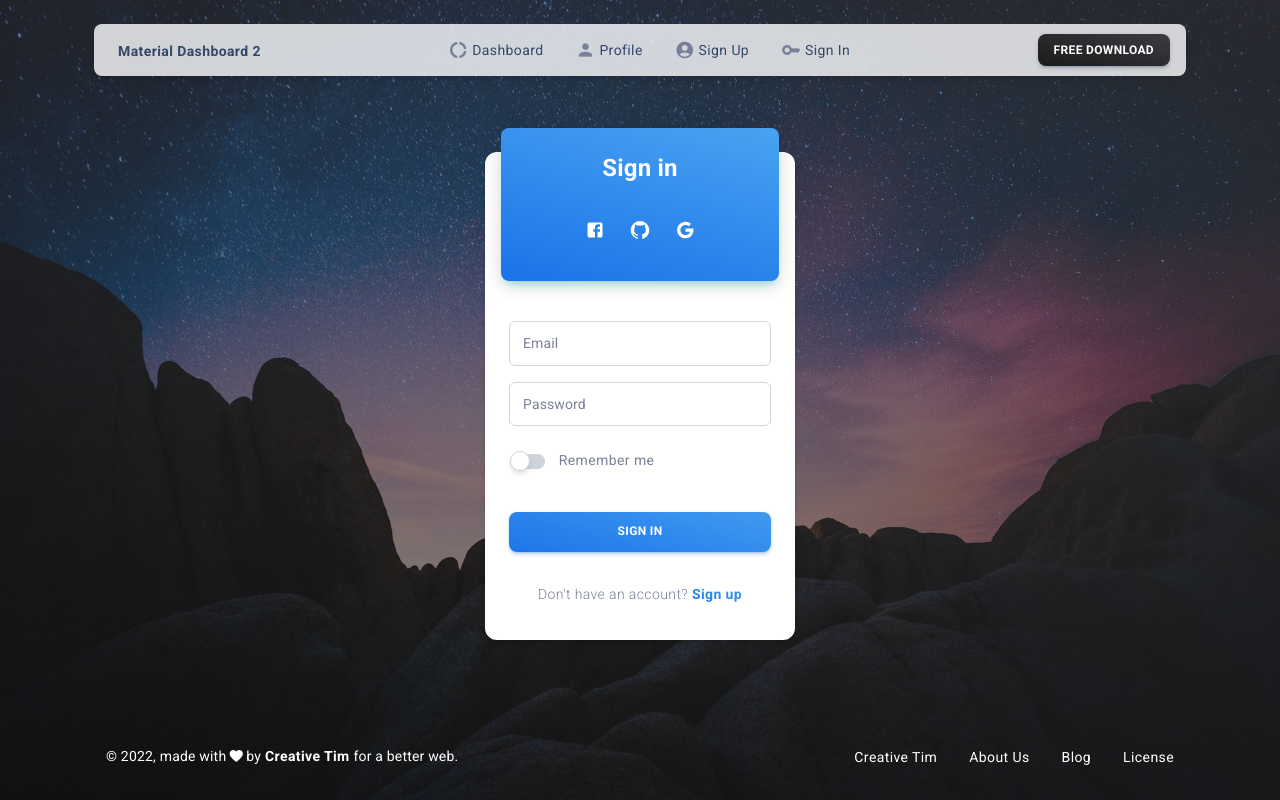
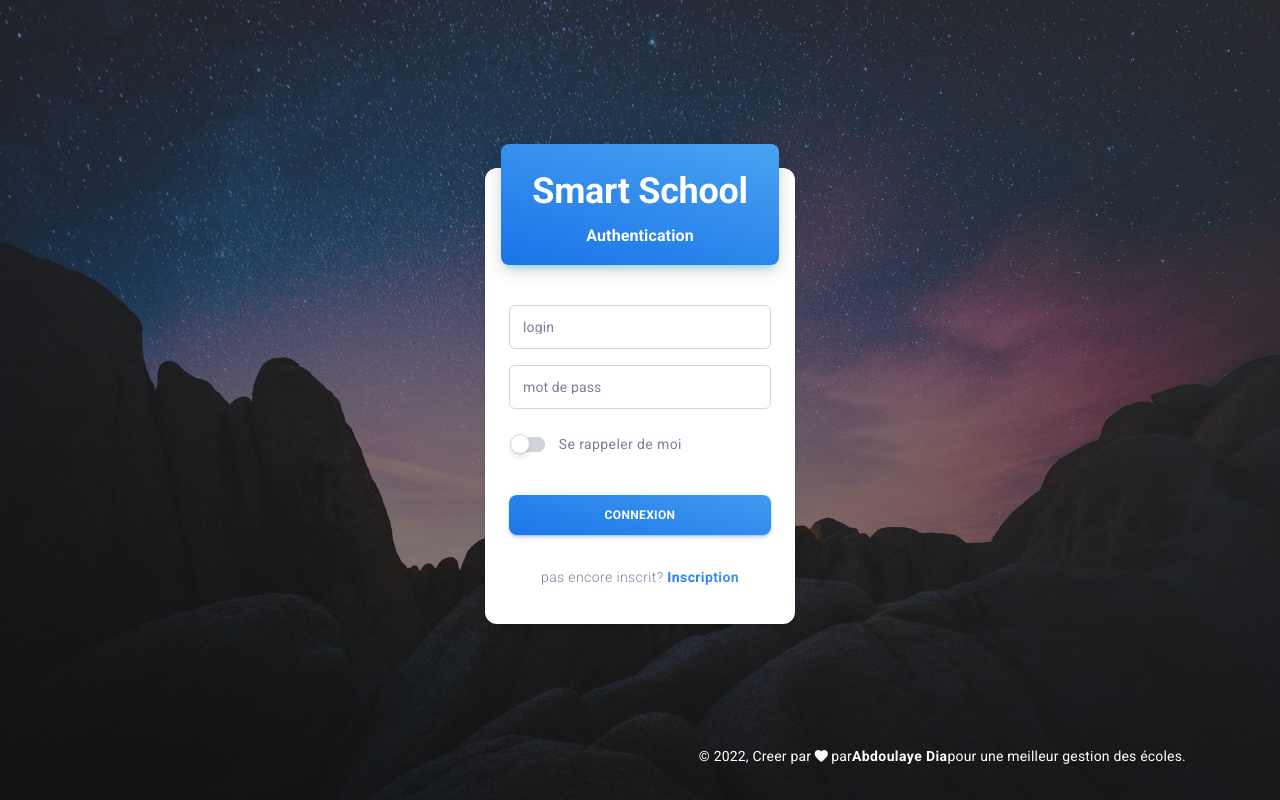
Before and after one commit to DiaAbdoulaye93/SmartScholl_Front, a React (Create React App) app: page /authentication/sign-in in a window 1280 px wide. Built offline with nearby package versions, Linux system fonts and the light colour scheme.

Commit message:
set default interface on loggin

```diff
--- a/src/App.js
+++ b/src/App.js
@@ -167,7 +167,7 @@ export default function App() {
         {layout === "vr" && <Configurator />}
         <Routes>
           {getRoutes(routes)}
-          <Route path="*" element={<Navigate to="/dashboard" />} />
+          <Route path="*" element={<Navigate to="/authentication/sign-in" />} />
         </Routes>
       </ThemeProvider>
     </CacheProvider>
@@ -191,7 +191,7 @@ export default function App() {
       {layout === "vr" && <Configurator />}
       <Routes>
         {getRoutes(routes)}
-        <Route path="*" element={<Navigate to="/dashboard" />} />
+        <Route path="*" element={<Navigate to="/authentication/sign-in" />} />
       </Routes>
     </ThemeProvider>
   );
--- a/src/layouts/authentication/components/BasicLayout/index.js
+++ b/src/layouts/authentication/components/BasicLayout/index.js
@@ -23,7 +23,7 @@ import Grid from "@mui/material/Grid";
 import MDBox from "components/MDBox";
 
 // Material Dashboard 2 React example components
-import DefaultNavbar from "examples/Navbars/DefaultNavbar";
+
 import PageLayout from "examples/LayoutContainers/PageLayout";
 
 // Authentication pages components
@@ -32,14 +32,6 @@ import Footer from "layouts/authentication/components/Footer";
 function BasicLayout({ image, children }) {
   return (
     <PageLayout>
-      <DefaultNavbar
-        action={{
-          type: "external",
-          route: "https://creative-tim.com/product/material-dashboard-react",
-          label: "free download",
-          color: "dark",
-        }}
-      />
       <MDBox
         position="absolute"
         width="100%"
--- a/src/layouts/authentication/components/CoverLayout/index.js
+++ b/src/layouts/authentication/components/CoverLayout/index.js
@@ -37,7 +37,7 @@ function CoverLayout({ coverHeight, image, children }) {
         action={{
           type: "external",
           route: "https://creative-tim.com/product/material-dashboard-react",
-          label: "free download",
+          label: "free",
         }}
         transparent
         light
--- a/src/layouts/authentication/components/Footer/index.js
+++ b/src/layouts/authentication/components/Footer/index.js
@@ -41,6 +41,20 @@ function Footer({ light }) {
           justifyContent="space-between"
           alignItems="center"
           px={1.5}
+          sx={({ breakpoints }) => ({
+            display: "flex",
+            flexWrap: "wrap",
+            alignItems: "right",
+            justifyContent: "right",
+            listStyle: "none",
+            mt: 3,
+            mb: 0,
+            p: 0,
+
+            [breakpoints.up("lg")]: {
+              mt: 0,
+            },
+          })}
         >
           <MDBox
             display="flex"
@@ -50,81 +64,19 @@ function Footer({ light }) {
             color={light ? "white" : "text"}
             fontSize={size.sm}
           >
-            &copy; {new Date().getFullYear()}, made with
+            &copy; {new Date().getFullYear()}, Creer par
             <MDBox fontSize={size.md} color={light ? "white" : "dark"} mb={-0.5} mx={0.25}>
               <Icon color="inherit" fontSize="inherit">
                 favorite
               </Icon>
             </MDBox>
-            by
+            par
             <Link href="https://www.creative-tim.com/" target="_blank">
               <MDTypography variant="button" fontWeight="medium" color={light ? "white" : "dark"}>
-                &nbsp;Creative Tim&nbsp;
+                Abdoulaye Dia
               </MDTypography>
             </Link>
-            for a better web.
-          </MDBox>
-          <MDBox
-            component="ul"
-            sx={({ breakpoints }) => ({
-              display: "flex",
-              flexWrap: "wrap",
-              alignItems: "center",
-              justifyContent: "center",
-              listStyle: "none",
-              mt: 3,
-              mb: 0,
-              p: 0,
-
-              [breakpoints.up("lg")]: {
-                mt: 0,
-              },
-            })}
-          >
-            <MDBox component="li" pr={2} lineHeight={1}>
-              <Link href="https://www.creative-tim.com/" target="_blank">
-                <MDTypography
-                  variant="button"
-                  fontWeight="regular"
-                  color={light ? "white" : "dark"}
-                >
-                  Creative Tim
-                </MDTypography>
-              </Link>
-            </MDBox>
-            <MDBox component="li" px={2} lineHeight={1}>
-              <Link href="https://www.creative-tim.com/presentation" target="_blank">
-                <MDTypography
-                  variant="button"
-                  fontWeight="regular"
-                  color={light ? "white" : "dark"}
-                >
-                  About Us
-                </MDTypography>
-              </Link>
-            </MDBox>
-            <MDBox component="li" px={2} lineHeight={1}>
-              <Link href="https://www.creative-tim.com/blog" target="_blank">
-                <MDTypography
-                  variant="button"
-                  fontWeight="regular"
-                  color={light ? "white" : "dark"}
-                >
-                  Blog
-                </MDTypography>
-              </Link>
-            </MDBox>
-            <MDBox component="li" pl={2} lineHeight={1}>
-              <Link href="https://www.creative-tim.com/license" target="_blank">
-                <MDTypography
-                  variant="button"
-                  fontWeight="regular"
-                  color={light ? "white" : "dark"}
-                >
-                  License
-                </MDTypography>
-              </Link>
-            </MDBox>
+            pour une meilleur gestion des écoles.
           </MDBox>
         </MDBox>
       </Container>
--- a/src/layouts/authentication/sign-in/index.js
+++ b/src/layouts/authentication/sign-in/index.js
@@ -21,13 +21,6 @@ import { Link } from "react-router-dom";
 // @mui material components
 import Card from "@mui/material/Card";
 import Switch from "@mui/material/Switch";
-import Grid from "@mui/material/Grid";
-import MuiLink from "@mui/material/Link";
-
-// @mui icons
-import FacebookIcon from "@mui/icons-material/Facebook";
-import GitHubIcon from "@mui/icons-material/GitHub";
-import GoogleIcon from "@mui/icons-material/Google";
 
 // Material Dashboard 2 React components
 import MDBox from "components/MDBox";
@@ -60,34 +53,20 @@ function Basic() {
           mb={1}
           textAlign="center"
         >
-          <MDTypography variant="h4" fontWeight="medium" color="white" mt={1}>
-            Sign in
+          <MDTypography variant="h2" fontWeight="medium" color="white" mt={1}>
+            Smart School
           </MDTypography>
-          <Grid container spacing={3} justifyContent="center" sx={{ mt: 1, mb: 2 }}>
-            <Grid item xs={2}>
-              <MDTypography component={MuiLink} href="#" variant="body1" color="white">
-                <FacebookIcon color="inherit" />
-              </MDTypography>
-            </Grid>
-            <Grid item xs={2}>
-              <MDTypography component={MuiLink} href="#" variant="body1" color="white">
-                <GitHubIcon color="inherit" />
-              </MDTypography>
-            </Grid>
-            <Grid item xs={2}>
-              <MDTypography component={MuiLink} href="#" variant="body1" color="white">
-                <GoogleIcon color="inherit" />
-              </MDTypography>
-            </Grid>
-          </Grid>
+          <MDTypography variant="h6" fontWeight="medium" color="white" mt={1}>
+            Authentication
+          </MDTypography>
         </MDBox>
         <MDBox pt={4} pb={3} px={3}>
           <MDBox component="form" role="form">
             <MDBox mb={2}>
-              <MDInput type="email" label="Email" fullWidth />
+              <MDInput type="text" label="login" fullWidth />
             </MDBox>
             <MDBox mb={2}>
-              <MDInput type="password" label="Password" fullWidth />
+              <MDInput type="password" label="mot de pass" fullWidth />
             </MDBox>
             <MDBox display="flex" alignItems="center" ml={-1}>
               <Switch checked={rememberMe} onChange={handleSetRememberMe} />
@@ -98,17 +77,17 @@ function Basic() {
                 onClick={handleSetRememberMe}
                 sx={{ cursor: "pointer", userSelect: "none", ml: -1 }}
               >
-                &nbsp;&nbsp;Remember me
+                &nbsp;&nbsp;Se rappeler de moi
               </MDTypography>
             </MDBox>
             <MDBox mt={4} mb={1}>
               <MDButton variant="gradient" color="info" fullWidth>
-                sign in
+                Connexion
               </MDButton>
             </MDBox>
             <MDBox mt={3} mb={1} textAlign="center">
               <MDTypography variant="button" color="text">
-                Don&apos;t have an account?{" "}
+                pas encore inscrit?{" "}
                 <MDTypography
                   component={Link}
                   to="/authentication/sign-up"
@@ -117,7 +96,7 @@ function Basic() {
                   fontWeight="medium"
                   textGradient
                 >
-                  Sign up
+                  Inscription
                 </MDTypography>
               </MDTypography>
             </MDBox>
```
